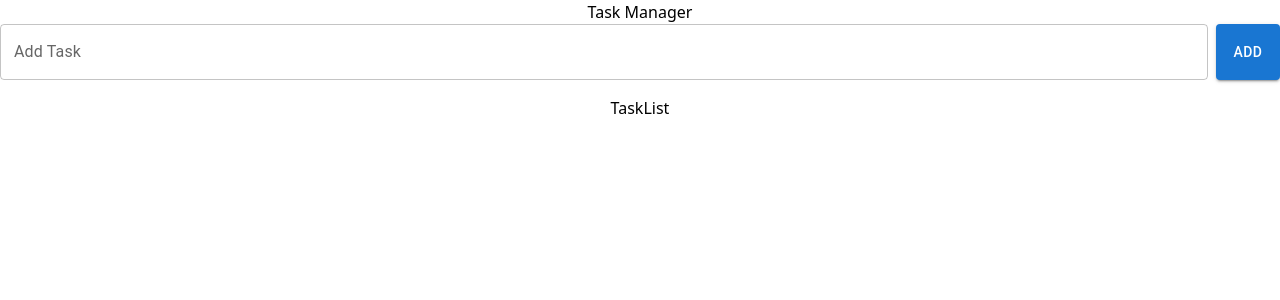
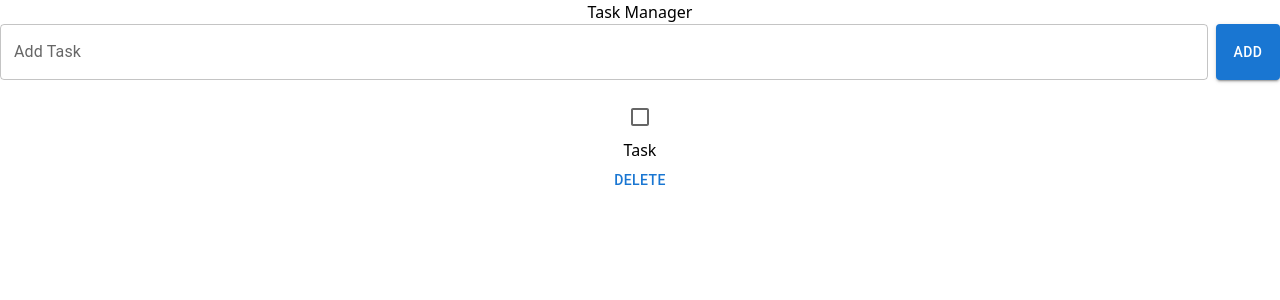
Before and after one commit to YatharthZinzuwadia/task-manager, a React (Create React App) app: page / in a window 1280 px wide. Shown: the top 300 px of the page. Built offline with nearby package versions, Linux system fonts and the light colour scheme.

Commit message:
ui wireframe prepared

```diff
--- a/src/components/AddTaskForm.tsx
+++ b/src/components/AddTaskForm.tsx
@@ -2,24 +2,29 @@ import { TextField, Button } from "@mui/material";
 import React, { useState } from "react";
 import { Task } from "../types";
 
-const AddTaskForm = ({ addTask }) => {
-  const [task, setTask] = useState("");
+//had to use the help of internet and AI to realize why this interface was needed, and how it works.
+// interface Props {
+//   addTask: (task: Task) => void;
+// }
+//React.FC<Props> solution for resolving error of "any" was given by the internet.
+const AddTaskForm = () => {
+  const [taskContent, setTaskContent] = useState("");
 
-  const handleSubmit = (e) => {
-    e.preventDefault();
-    if (task.trim()) {
-      addTask({ id: Date.now(), text: task, completed: false });
-      setTask("");
-    } else {
-      alert("Task cannot be empty");
-    }
+  const handleSubmit = (e: React.FormEvent) => {
+    // e.preventDefault();
+    // if (taskContent.trim()) {
+    //   addTask({ id: Date.now(), text: taskContent, completed: false });
+    //   setTaskContent("");
+    // } else {
+    //   alert("Task cannot be empty");
+    // }
   };
 
   return (
     <form onSubmit={handleSubmit} className="flex gap-2 mb-4">
       <TextField
         id="outlined-basic"
-        value={task}
+        value={taskContent}
         label="Add Task"
         variant="outlined"
         sx={{ flex: 1 }}
--- a/src/components/TaskItem.tsx
+++ b/src/components/TaskItem.tsx
@@ -1,9 +1,16 @@
-import React from 'react'
+import { Button, Checkbox } from "@mui/material";
+import React from "react";
 
 const TaskItem = () => {
   return (
-    <div>TaskItem</div>
-  )
-}
+    <div>
+      <div>
+        <Checkbox />
+        <p>Task</p>
+      </div>
+      <Button>Delete</Button>
+    </div>
+  );
+};
 
-export default TaskItem
+export default TaskItem;
--- a/src/components/TaskList.tsx
+++ b/src/components/TaskList.tsx
@@ -1,9 +1,12 @@
-import React from 'react'
+import React from "react";
+import TaskItem from "./TaskItem";
 
 const TaskList = () => {
   return (
-    <div>TaskList</div>
-  )
-}
+    <div>
+      <TaskItem />
+    </div>
+  );
+};
 
-export default TaskList
+export default TaskList;
```
